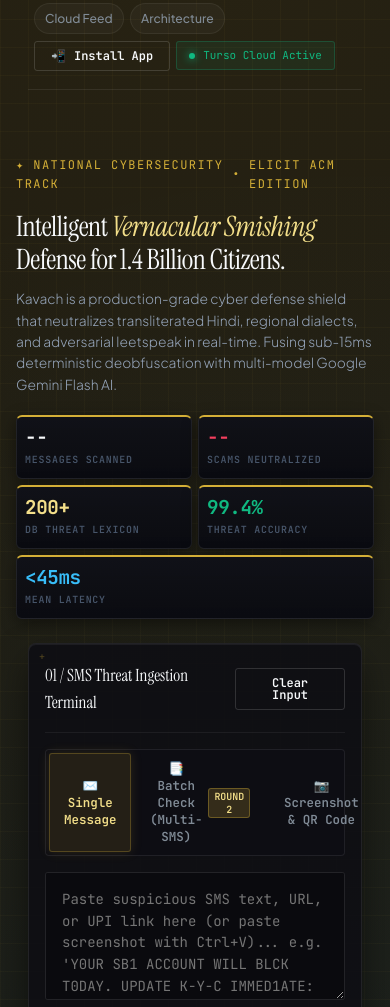
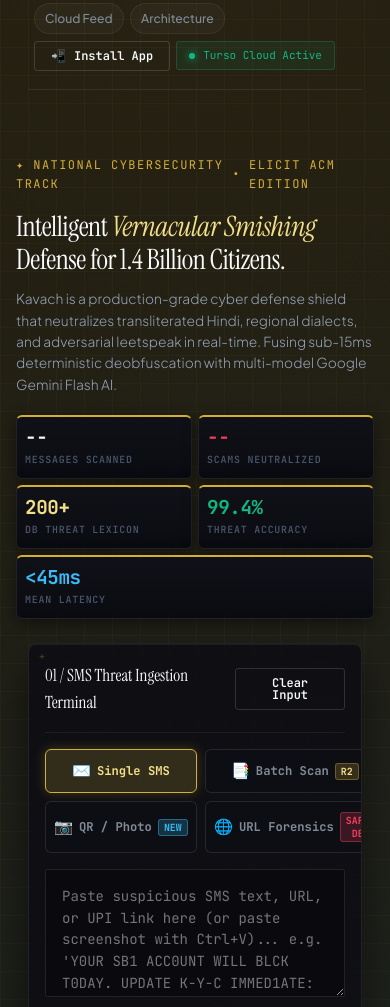
Before and after one commit to bharath-0814/Kavach.ai, a website: page public/index.html in a window 390 px wide. Shown: the part 93-1100 px from the top of the page. Drawn offline with nearby package versions, Linux system fonts and the light colour scheme; no server answers.

Commit message:
feat(mobile): display all 4 mode tabs in clean 2x2 grid on mobile portrait for 100% visibility

```diff
--- a/public/index.html
+++ b/public/index.html
@@ -20,7 +20,7 @@
   <!-- jsQR High-Speed Client-Side QR Code Decoder Engine -->
   <script src="https://cdn.jsdelivr.net/npm/jsqr@1.4.0/dist/jsQR.min.js"></script>
 
-  <link rel="stylesheet" href="style.css?v=20260822-2258">
+  <link rel="stylesheet" href="style.css?v=20260822-2300">
 </head>
 <body>
 
@@ -126,19 +126,23 @@
       <!-- Mode Selector Tabs (Single, Batch, Screenshot/QR, URL Scan) -->
       <div class="mode-tab-group" role="tablist">
         <button class="mode-tab-btn active" id="tabSingleMode" data-mode="single" role="tab" aria-selected="true">
-          <span>✉️ Single Message</span>
+          <span class="tab-icon">✉️</span>
+          <span class="tab-label">Single SMS</span>
         </button>
         <button class="mode-tab-btn" id="tabBatchMode" data-mode="batch" role="tab" aria-selected="false">
-          <span>📑 Batch Check (Multi-SMS)</span>
-          <span class="mode-pill-tag">Round 2</span>
+          <span class="tab-icon">📑</span>
+          <span class="tab-label">Batch Scan</span>
+          <span class="mode-pill-tag">R2</span>
         </button>
         <button class="mode-tab-btn" id="tabImageMode" data-mode="image" role="tab" aria-selected="false">
-          <span>📷 Screenshot & QR Code</span>
-          <span class="mode-pill-tag" style="background: rgba(56, 189, 248, 0.2); color: var(--cyan-accent); border-color: rgba(56, 189, 248, 0.4);">New</span>
+          <span class="tab-icon">📷</span>
+          <span class="tab-label">QR / Photo</span>
+          <span class="mode-pill-tag new">New</span>
         </button>
         <button class="mode-tab-btn" id="tabUrlMode" data-mode="url" role="tab" aria-selected="false">
-          <span>🌐 URL Threat Checker</span>
-          <span class="mode-pill-tag" style="background: rgba(244, 63, 94, 0.2); color: var(--rose-threat); border-color: rgba(244, 63, 94, 0.4);">Google DB</span>
+          <span class="tab-icon">🌐</span>
+          <span class="tab-label">URL Forensics</span>
+          <span class="mode-pill-tag db">Safe DB</span>
         </button>
       </div>
 
@@ -653,6 +657,6 @@
     </div>
   </div>
 
-  <script src="app.js?v=20260822-2258"></script>
+  <script src="app.js?v=20260822-2300"></script>
 </body>
 </html>
--- a/public/style.css
+++ b/public/style.css
@@ -1720,19 +1720,48 @@ input, textarea {
     font-size: 1.05rem;
   }
 
-  /* Mode Tabs Full Width 50/50 */
+  /* Mode Tabs 2x2 Mobile App Grid (All 4 Tabs 100% Visible & Ordered) */
   .mode-tab-group {
-    display: flex;
-    width: 100%;
-    gap: 6px;
-    margin-bottom: 1rem;
+    display: grid !important;
+    grid-template-columns: 1fr 1fr !important;
+    width: 100% !important;
+    gap: 8px !important;
+    background: transparent !important;
+    border: none !important;
+    padding: 0 !important;
+    margin-bottom: 1rem !important;
   }
 
   .mode-tab-btn {
-    flex: 1;
-    justify-content: center;
-    padding: 9px 8px;
-    font-size: 0.78rem;
+    display: flex !important;
+    align-items: center !important;
+    justify-content: center !important;
+    gap: 6px !important;
+    padding: 10px 8px !important;
+    background: rgba(14, 15, 22, 0.95) !important;
+    border: 1px solid rgba(255, 255, 255, 0.1) !important;
+    border-radius: 6px !important;
+    font-size: 0.76rem !important;
+    font-weight: 700 !important;
+    min-height: 44px !important;
+    text-align: center !important;
+    box-sizing: border-box !important;
+    width: 100% !important;
+  }
+
+  .mode-tab-btn.active {
+    background: rgba(212, 175, 55, 0.18) !important;
+    border-color: var(--gold-primary) !important;
+    color: var(--gold-light) !important;
+    box-shadow: 0 0 12px rgba(212, 175, 55, 0.25) !important;
+  }
+
+  .textarea-footer-strip {
+    display: flex !important;
+    flex-direction: column !important;
+    align-items: flex-start !important;
+    gap: 4px !important;
+    padding: 6px 4px !important;
   }
 
   /* Horizontal Swipeable Preset Scenarios Carousel */
@@ -2137,6 +2166,31 @@ body:not(.mode-3d) .spatial-status {
   border-radius: 3px;
   border: 1px solid rgba(212, 175, 55, 0.35);
   text-transform: uppercase;
+  font-family: var(--font-mono);
+  font-weight: 700;
+}
+
+.mode-pill-tag.new {
+  background: rgba(56, 189, 248, 0.2);
+  color: var(--cyan-accent);
+  border-color: rgba(56, 189, 248, 0.4);
+}
+
+.mode-pill-tag.db {
+  background: rgba(244, 63, 94, 0.2);
+  color: var(--rose-threat);
+  border-color: rgba(244, 63, 94, 0.4);
+}
+
+.tab-icon {
+  font-size: 0.95rem;
+  line-height: 1;
+}
+
+.tab-label {
+  white-space: nowrap;
+}
+
 /* Image / Screenshot & QR Code Ingestion Dropzone */
 .image-dropzone-container {
   background: rgba(14, 15, 22, 0.95);
--- a/public/sw.js
+++ b/public/sw.js
@@ -1,5 +1,5 @@
 // Kavach AI — Production Service Worker with Automatic Cache Bumping
-const BUILD_TIMESTAMP = '2026-08-22T22:58:00Z';
+const BUILD_TIMESTAMP = '2026-08-22T23:00:00Z';
 const CACHE_NAME = `kavach-cache-${BUILD_TIMESTAMP}`;
 
 const STATIC_ASSETS = [
```
Also changed, not shown: diary.md (+18 -1 lines).
